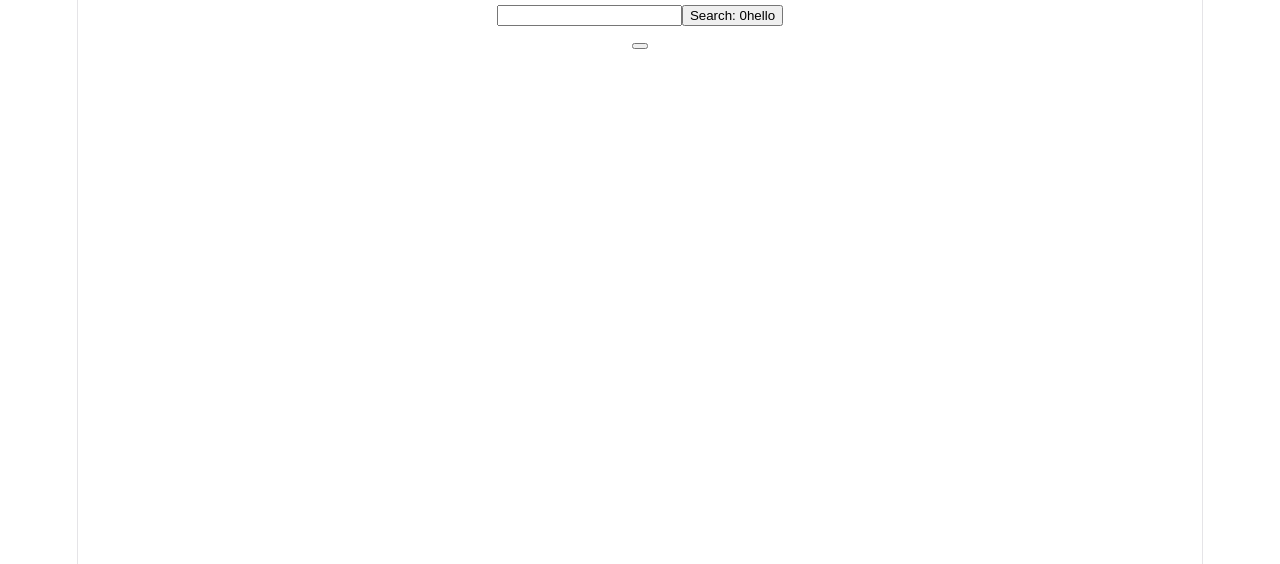
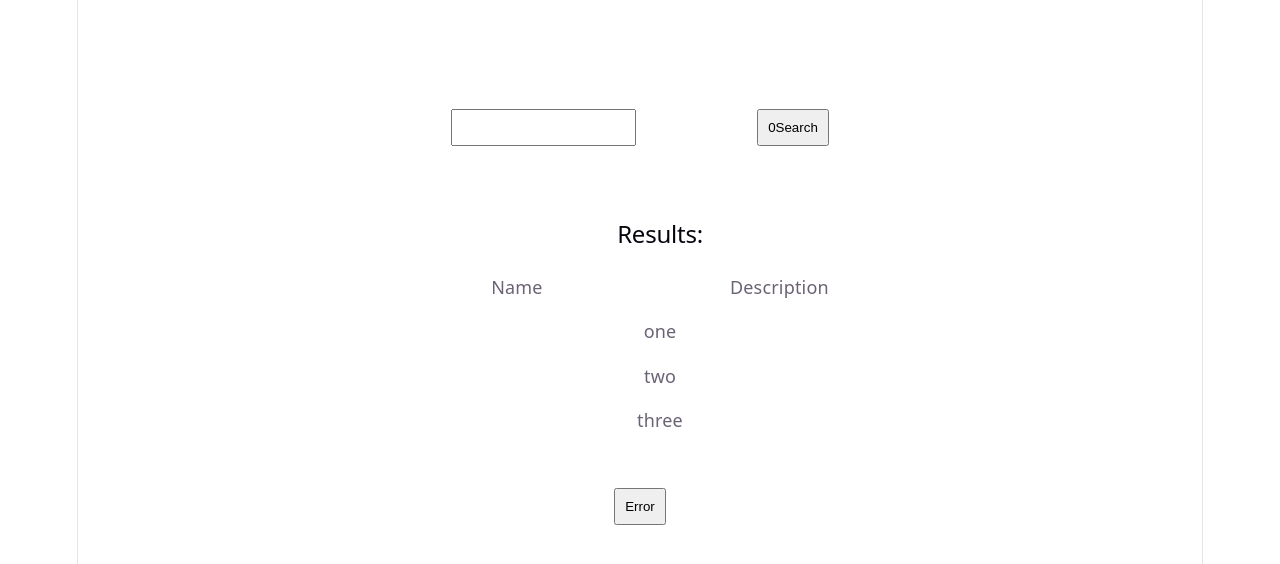
Before and after one commit to Nastya-Student/rss-react, a React (Vite) app in the folder rs-react-app/: page / in a window 1280 px wide. Shown: the top 564 px of the page. Built offline with nearby package versions, Linux system fonts and the light colour scheme.

Commit message:
feat: implement result block components

```diff
--- a/rs-react-app/src/App.css
+++ b/rs-react-app/src/App.css
@@ -183,6 +183,42 @@
   }
 }
 
-.button {
+button {
   width: fit-content;
+  padding: 0.5rem;
+  &:hover{
+    cursor: pointer;
+  }
 }
+
+main{
+  height: 100vh;
+  display: flex;
+  gap: 1rem;
+  align-items: center;
+  flex-direction: column;
+  padding: 5rem;
+}
+
+.block {
+  display: flex;
+  padding: 1rem;
+  justify-content: space-between;
+  gap: 2rem;
+  border: 1px solid white;
+  min-width: 40%;
+}
+
+.results-list{
+  list-style: none;
+  width: 100%;
+  gap: 1rem;
+  display: flex;
+  flex-direction: column;
+}
+
+.list-item {
+  display: flex;
+  justify-content: space-between;
+  width: 100%;
+}
--- a/rs-react-app/src/App.tsx
+++ b/rs-react-app/src/App.tsx
@@ -11,9 +11,9 @@ import { ErrorButton } from './components/ErrorButton'
 export class App extends React.Component {
   render(){
     return <main>
-      <TopControls></TopControls>
-      <Results></Results>
-      <ErrorButton></ErrorButton>
+      <TopControls className='block'></TopControls>
+      <Results className='block'></Results>
+      <ErrorButton>Error</ErrorButton>
     </main>
   }
 }
--- a/rs-react-app/src/components/ErrorButton.tsx
+++ b/rs-react-app/src/components/ErrorButton.tsx
@@ -1,7 +1,15 @@
-import React from "react";
+import React, { type ReactNode } from "react";
 
-export class ErrorButton extends React.Component {
+type ErrorButtonProps = {
+  children: ReactNode;
+}
+
+export class ErrorButton extends React.Component <ErrorButtonProps>{
+  constructor (props: ErrorButtonProps) {
+    super (props);
+  }
+
   render (){
-    return <button></button>
+    return <button>{this.props.children}</button>
   }
 }
--- a/rs-react-app/src/components/results/Results.tsx
+++ b/rs-react-app/src/components/results/Results.tsx
@@ -1,7 +1,14 @@
 import React from "react";
+import { ResultList } from "./ResultsList";
 
-export class Results extends React.Component {
+type ResultsProps = {
+  className: string;
+}
+
+export class Results extends React.Component <ResultsProps>{
   render () {
-    return <div></div>
+    return <div className={this.props.className}>
+      <ResultList>Results</ResultList>
+    </div>
   }
 }
--- a/rs-react-app/src/components/results/ResultsList.tsx
+++ b/rs-react-app/src/components/results/ResultsList.tsx
@@ -0,0 +1,30 @@
+import React, { type ReactNode } from "react";
+
+type ResultListState = {
+  items: string[];
+}
+
+type ResultListProps = {
+  children: ReactNode;
+}
+
+export class ResultList extends React.Component <ResultListProps, ResultListState>{
+  constructor(props: ResultListProps){
+    super(props);
+    this.state = {
+      items: ["one", "two", "three"],
+    }
+  }
+
+
+  render(){
+    return <ul className="results-list">
+            <h2>Results:</h2>
+            <li className="list-item">
+              <div>Name</div>
+              <div>Description</div>
+            </li>
+            {this.state.items.map((item, index) => <li key={index}>{item}</li>)}
+    </ul>
+  }
+}
--- a/rs-react-app/src/components/top-controls/SearchButton.tsx
+++ b/rs-react-app/src/components/top-controls/SearchButton.tsx
@@ -2,7 +2,6 @@ import React, { type ReactNode } from "react";
 
 type SearchButtonProps = {
   children: ReactNode;
-  class: string;
 }
 
 type SearchButtonState = {
@@ -24,6 +23,6 @@ export class SearchButton extends React.Component <SearchButtonProps, SearchButt
   }
 
   render () {
-    return <button onClick={this.onClickBtn} className={this.props.class}>Search: {this.state.count}{this.props.children}</button>
+    return <button onClick={this.onClickBtn}>{this.state.count}{this.props.children}</button>
   }
 }
--- a/rs-react-app/src/components/top-controls/TopControls.tsx
+++ b/rs-react-app/src/components/top-controls/TopControls.tsx
@@ -3,14 +3,14 @@ import { SearchButton } from "./SearchButton";
 import { SearchInput } from "./SearchInput";
 
 type TopControlsProps = {
-
+  className: string;
 }
 
-export class TopControls extends React.Component {
+export class TopControls extends React.Component <TopControlsProps>{
   render () {
-    return <div>
+    return <div className={this.props.className}>
       <SearchInput></SearchInput>
-      <SearchButton  class={"button"}>hello</SearchButton>
+      <SearchButton>Search</SearchButton>
     </div>
   }
 }
```
